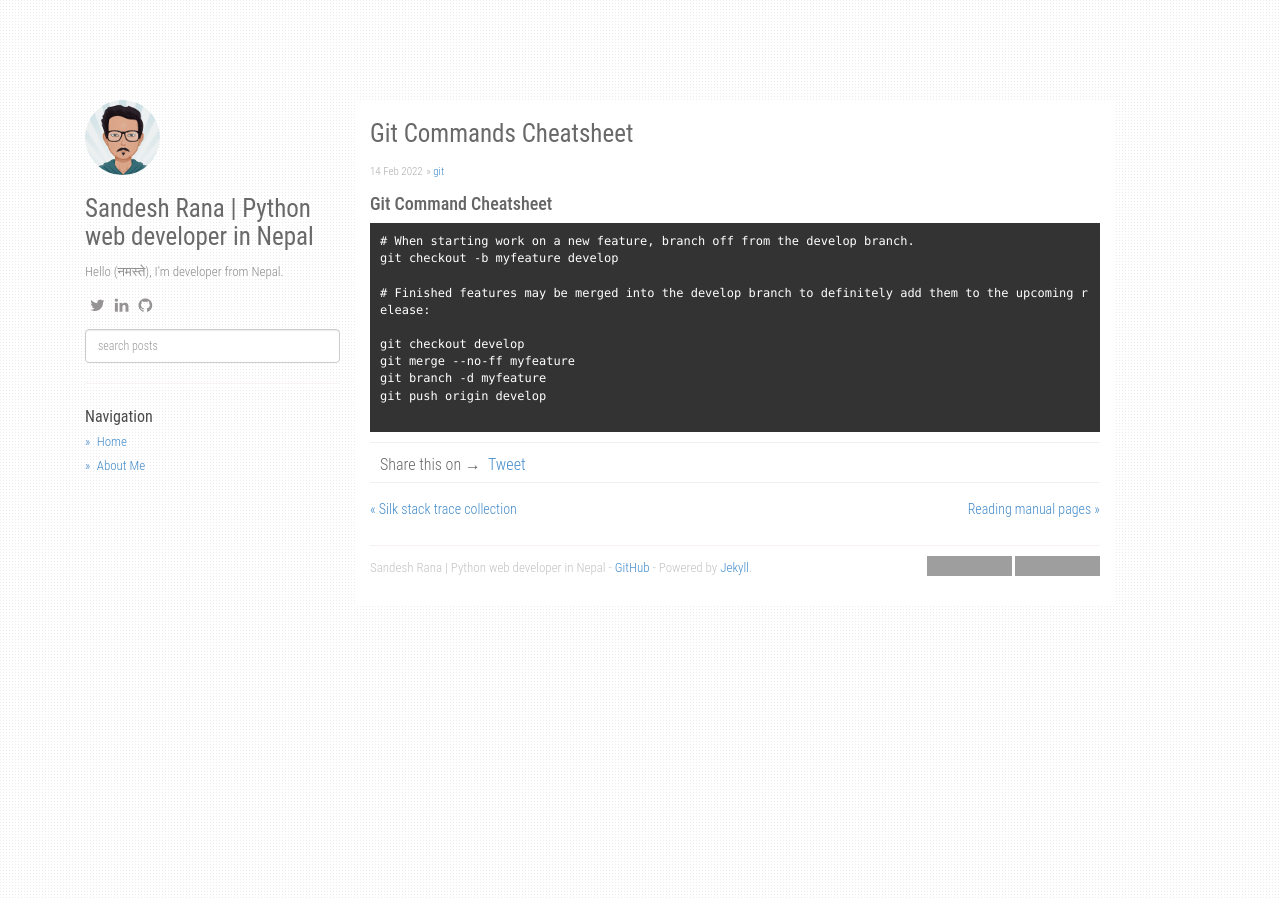
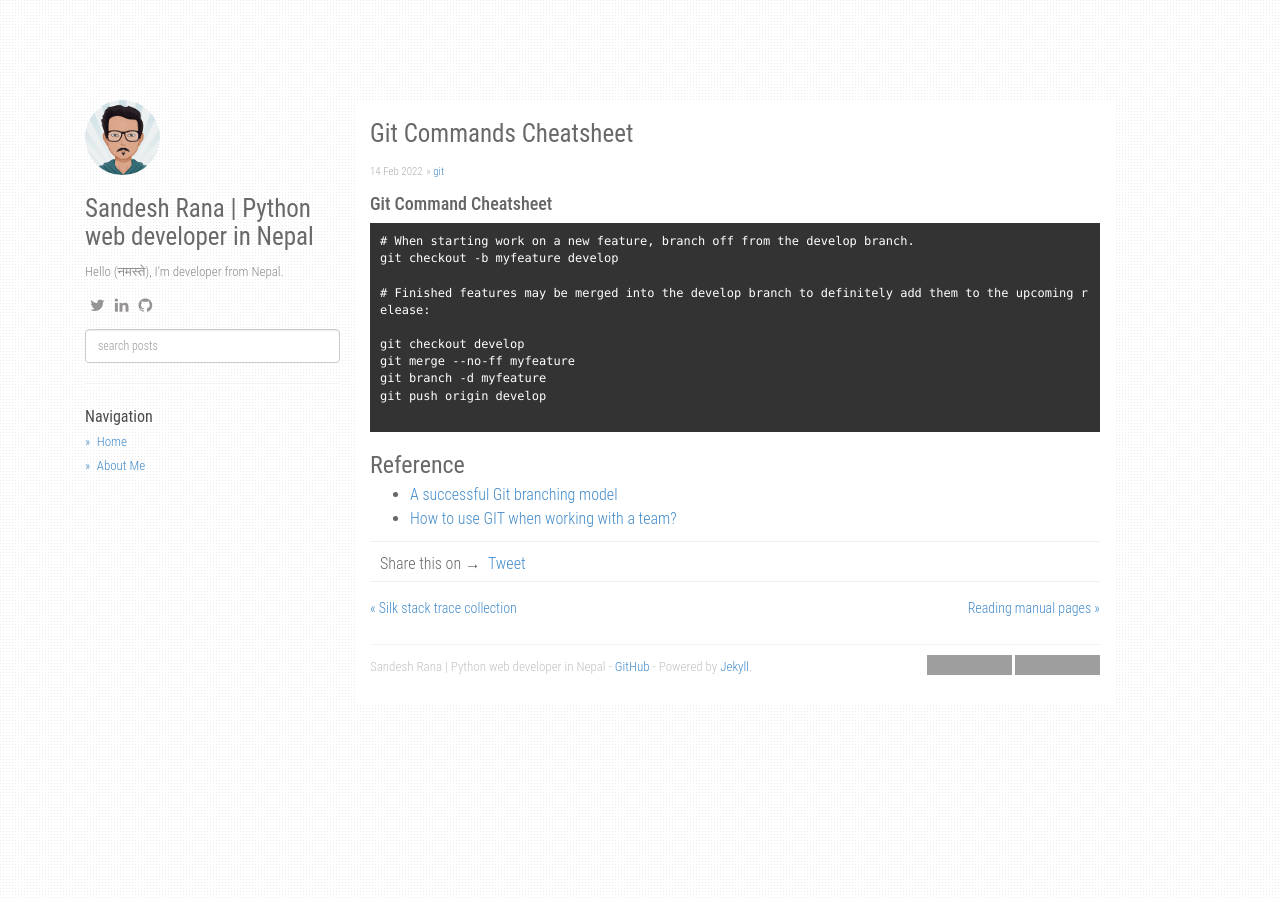
Before and after one commit to vimm0/vimm0.github.io, a Jekyll site: the page built from _posts/2022-02-14-git-commands-cheatsheet.md, in a window 1280 px wide. Built offline with Jekyll 4.4.1, drawn with Linux system fonts in a browser that asks for light colours; nearby versions of some CDN libraries; comment, search, counter and statistics services are not loaded; grey boxes are pictures that could not be loaded.

Commit message:
Fix reference on last post

````diff
--- a/_posts/2022-02-14-git-commands-cheatsheet.md
+++ b/_posts/2022-02-14-git-commands-cheatsheet.md
@@ -19,3 +19,7 @@ git branch -d myfeature
 git push origin develop
 
 ```
+
+### Reference
+- [A successful Git branching model](https://nvie.com/posts/a-successful-git-branching-model/)
+- [How to use GIT when working with a team?](https://www.youtube.com/watch?v=jhtbhSpV5YA)
````
Also changed, not shown: _posts/2022-02-14-reading-man-page.md (+1 -0 lines).
